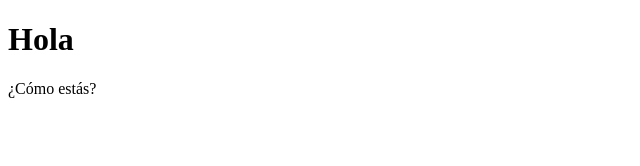
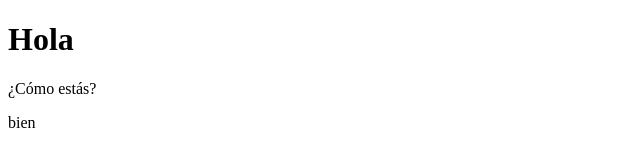
Before and after one commit to JosefinaPineda/ch42-chocolate, a plain HTML site: page index.html in a window 1280 px wide. Shown: the full height of the page, 0-640 px from the left. Drawn offline with Linux system fonts and the light colour scheme.

Commit message:
se agregó y tú?

```diff
--- a/index.html
+++ b/index.html
@@ -11,6 +11,7 @@
 <body>
 <h1> Hola </h1>
 <p> ¿Cómo estás?</>
+<p> bien </>
 </body>
 
 </html>
```
